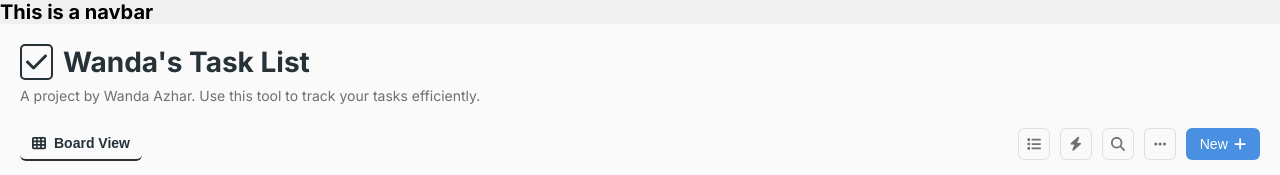
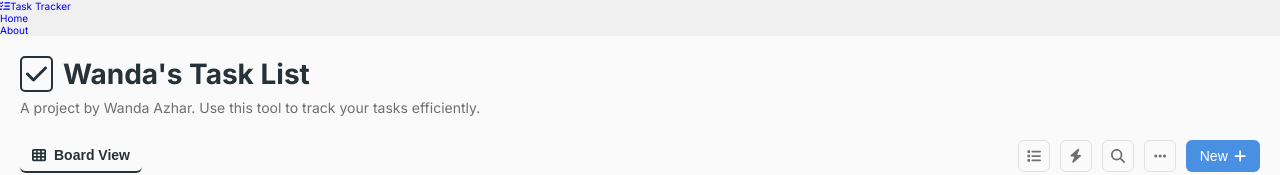
Before and after one commit to wandaazhar007/task-tracking-app, a React (Vite) app: page / in a window 1280 px wide. Shown: the top 175 px of the page. Built offline with nearby package versions, Linux system fonts and the light colour scheme; no server answers; the database is empty.

Commit message:
update function navbar

```diff
--- a/src/components/navbar/Navbar.tsx
+++ b/src/components/navbar/Navbar.tsx
@@ -1,9 +1,38 @@
+// src/components/navbar/Navbar.tsx
+/*
+Author: Wanda Azhar
+Location: Twin Falls, ID, USA
+Contact: wandaazhar@gmail.com
+Description: The main navigation bar for the application.
+*/
+
+import { Link } from 'react-router-dom';
+import { FontAwesomeIcon } from '@fortawesome/react-fontawesome';
+import { faTasks } from '@fortawesome/free-solid-svg-icons';
 import './navbar.scss';
-
 
 const Navbar = () => {
   return (
-    <h1>This is a navbar</h1>
+    <nav className="navbar">
+      <div className="navbar-container">
+        <Link to="/" className="navbar-logo">
+          <FontAwesomeIcon icon={faTasks} />
+          Task Tracker
+        </Link>
+        <ul className="nav-menu">
+          <li className="nav-item">
+            <Link to="/" className="nav-links">
+              Home
+            </Link>
+          </li>
+          <li className="nav-item">
+            <Link to="/about" className="nav-links">
+              About
+            </Link>
+          </li>
+        </ul>
+      </div>
+    </nav>
   );
 }
 
```
